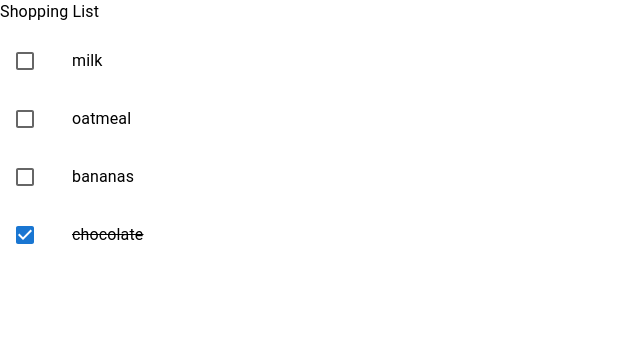
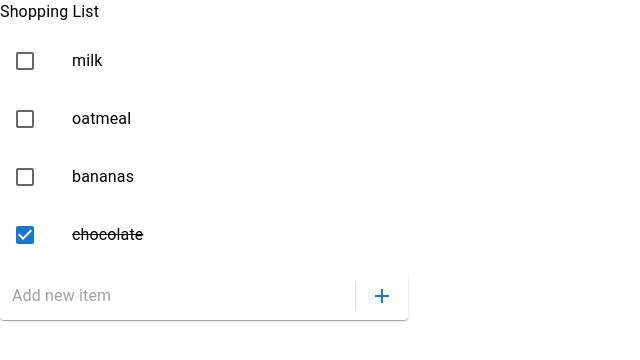
Before and after one commit to iva585/capstone-project, a React (Vite) app: page /shopping-list in a window 1280 px wide. Shown: the top 360 px of the page, without its empty margins (0-640 px from the left). Built offline with nearby package versions, Linux system fonts and the light colour scheme.

Commit message:
feature: add form component to shopping list page

```diff
--- a/src/app/pages/ShoppingList/ShoppingList.tsx
+++ b/src/app/pages/ShoppingList/ShoppingList.tsx
@@ -1,6 +1,7 @@
 import { List, Typography } from '@mui/material';
 import React from 'react';
 import { useSelector } from 'react-redux';
+import ListForm from '../../components/ListForm';
 import ShoppingListItem from '../../components/ShoppingListItem';
 import type { RootState } from '../../store';
 
@@ -19,6 +20,7 @@ export default (): JSX.Element => {
             <ShoppingListItem key={item.id} item={item} />
           ))}
       </List>
+      <ListForm />
     </>
   );
 };
```
